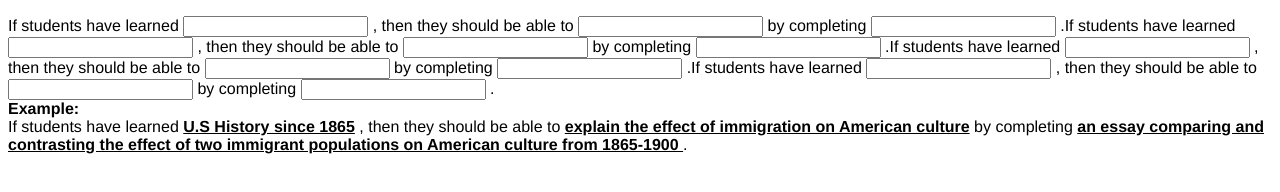
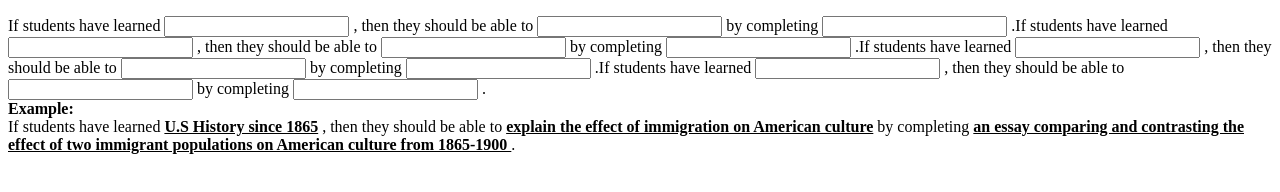
Before and after one commit to ralanisj/ralanisj.github.io, a plain HTML site: page index.html in a window 1280 px wide. Drawn offline with Linux system fonts and the light colour scheme.

Commit message:
Update index.html

```diff
--- a/index.html
+++ b/index.html
@@ -3,11 +3,7 @@
 <head>
 <meta charset="utf-8">
 <title>Untitled Document</title>
-<style type="text/css">
-body p {
-	font-family: Gotham, Helvetica Neue, Helvetica, Arial, sans-serif;
-}
-</style>
+
 </head>
 
 <body>
```
